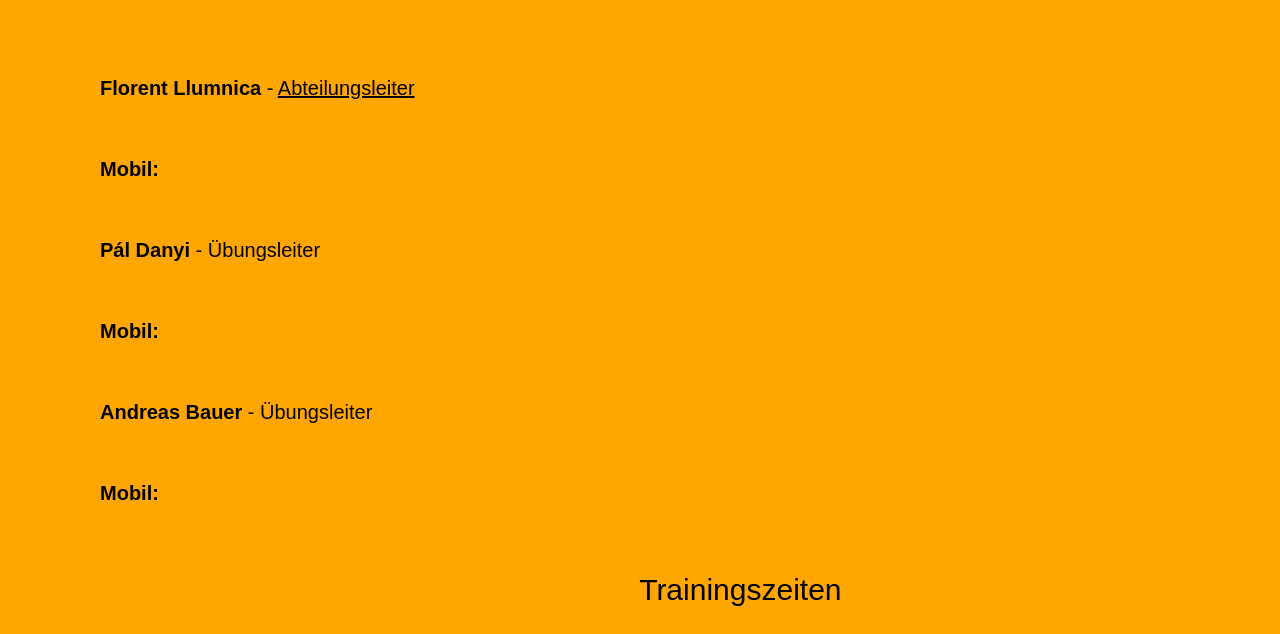
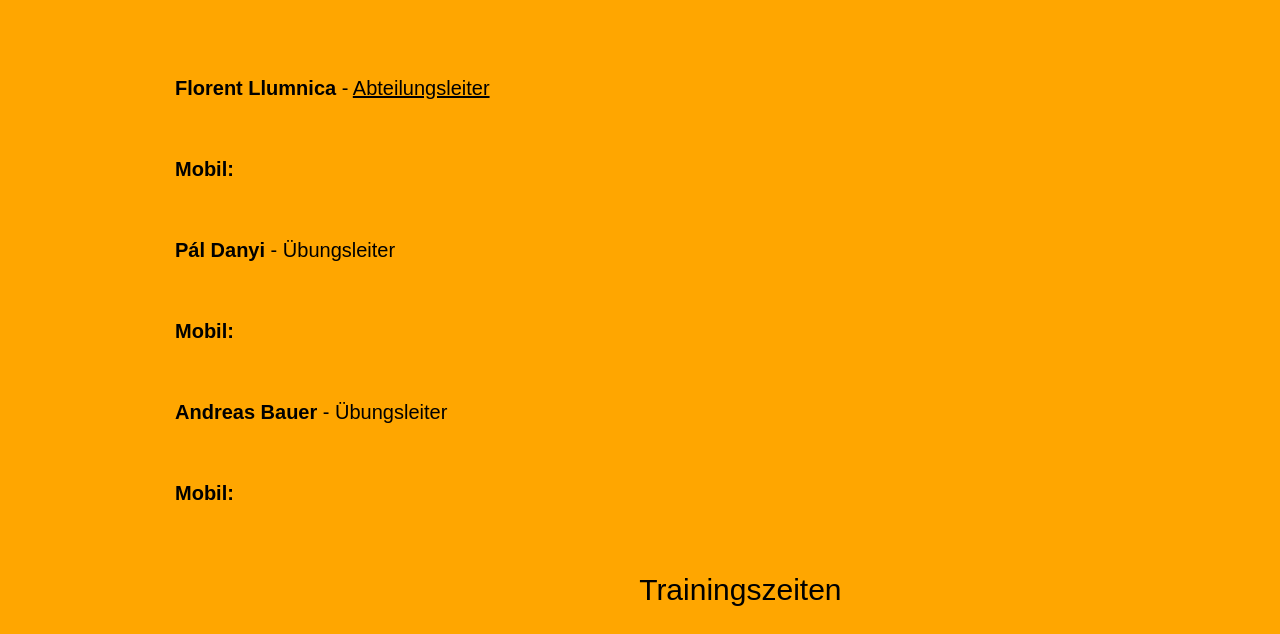
Before and after one commit to PaliGitHub123/TGVOFGiants.github.io, a plain HTML site: page kontakt.html in a window 1280 px wide. Shown: the part 157-791 px from the top of the page. Drawn offline with Linux system fonts and the light colour scheme.

Commit message:
Add files via upload

```diff
--- a/style.css
+++ b/style.css
@@ -109,7 +109,7 @@ p.kontaktuebungsleiter{
 }
 
 div.uebungsleiter {
-    margin-left: 100px;
+    margin-left: 175px;
     margin-top: 60px;
 
 }
```
